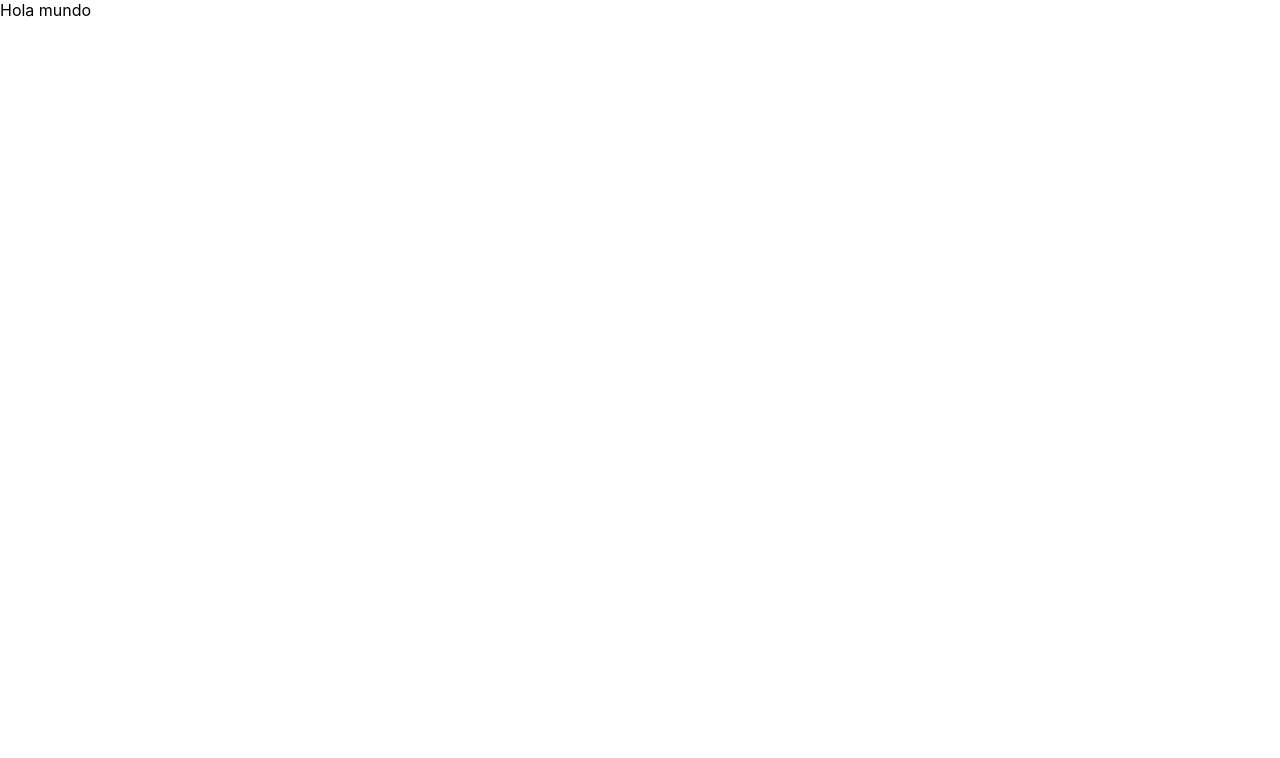
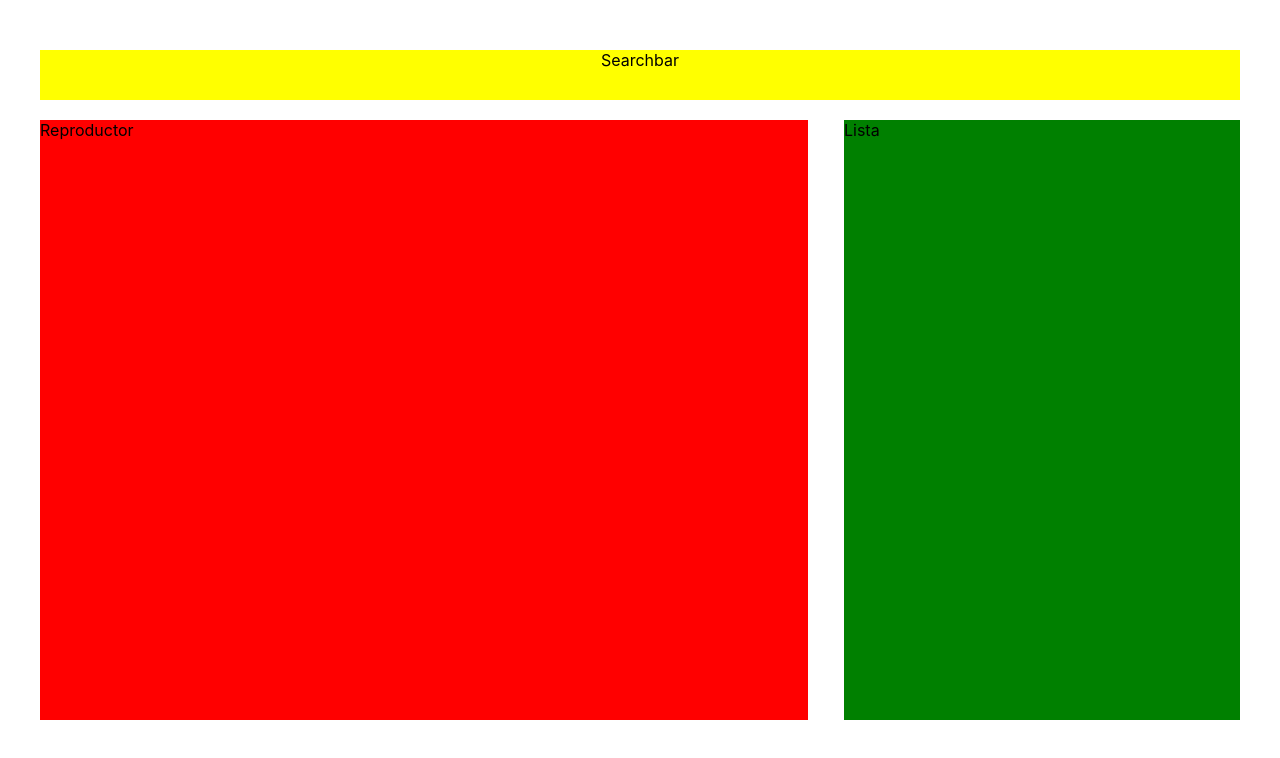
Before and after one commit to sinfreno/s9, a React (Create React App) app: page / in a window 1280 px wide. Shown: the top 758 px of the page. Built offline with nearby package versions, Linux system fonts and the light colour scheme.

Commit message:
ejercicio 2

```diff
--- a/src/App.js
+++ b/src/App.js
@@ -1,11 +1,46 @@
 import './App.css';
+import SearchBar from './components/SearchBar';
+import VideoDetail from './components/VideoDetail';
+import VideoList from './components/VideoList';
+import {Container, SB, VL, VD} from './styles/style';
+import youtube from './apis/youtube';
+import React, {Component }from 'react';
 
-function App() {
+class App extends Component {
+
+  state ={
+    videos: [],
+    selectedVideo: null
+  }
+
+
+  handleSubmit = async (termFromSearchBar) => {
+    const response = await youtube.get('/search', {
+      params: {
+        q: termFromSearchBar
+      }
+    })
+  };
+
+
+
+render() {
   return (
     <div>
-      Hola mundo
+    <SB>
+        <SearchBar />
+    </SB>
+    <Container>
+      <VD>
+        <VideoDetail />
+      </VD>
+      <VL>
+        <VideoList />
+      </VL>
+    </Container>
     </div>
   );
 }
+}
 
 export default App;
--- /dev/null
+++ b/src/apis/youtube.js
@@ -0,0 +1,13 @@
+import axios from 'axios';
+
+const KEY='[AIzaSyA1WthT99doR_wKx24hp5ZH5sQ5Wqz5V7Q]'
+
+export default axios.create({
+    baseURL:'https://www.googleapis.com/youtube/v3',
+    params:
+    {
+        part:'snippet',
+        maxResults:5,
+        key: KEY
+    }
+})
--- /dev/null
+++ b/src/components/SearchBar.js
@@ -0,0 +1,14 @@
+import React from 'react'
+
+const SearchBar = (props) =>{
+
+
+
+    return (
+        <div>
+            Searchbar
+        </div>
+    )
+};
+
+export default SearchBar;
--- /dev/null
+++ b/src/components/VideoDetail.js
@@ -0,0 +1,9 @@
+import React from 'react'
+
+const VideoDetail = (props) =>{
+    return (
+        <div>Reproductor</div>
+    )
+};
+
+export default VideoDetail;
--- /dev/null
+++ b/src/components/VideoList.js
@@ -0,0 +1,9 @@
+import React from 'react'
+
+const VideoList = (props) =>{
+    return (
+        <div>Lista</div>
+    )
+};
+
+export default VideoList;
--- /dev/null
+++ b/src/styles/style.js
@@ -0,0 +1,35 @@
+import styled from 'styled-components';
+
+export const Container = styled.div`
+    width: 1200px;
+    height: 600px;
+    margin: auto;
+    display: flex;
+    justify-content: space-between;
+`;
+
+export const SB = styled.div`
+    width: 1200px;
+    margin: auto;
+    height: 50px;
+    background-color: yellow;
+    text-align: center;
+    margin-bottom: 20px;
+    margin-top: 50px;
+`;
+
+export const VD = styled.div`
+    width: 64%;
+    height: 100%;
+    background-color: red;
+
+`;
+
+export const VL = styled.div`
+    width: 33%;
+    height: 100%;
+    background-color: green;
+
+
+
+`;
```
